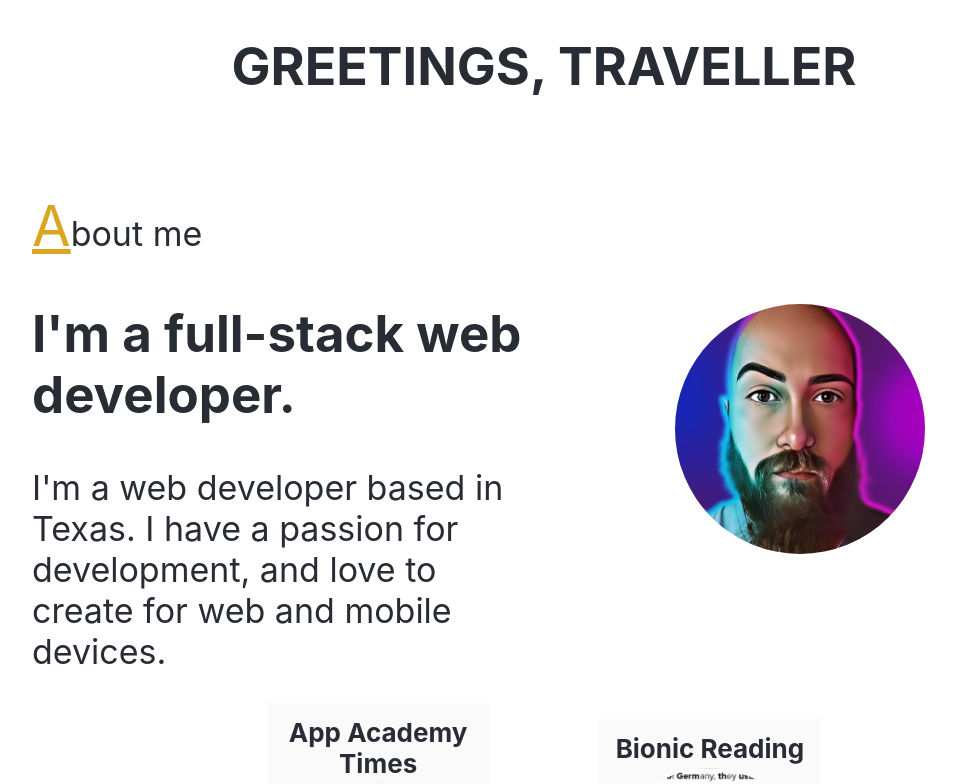
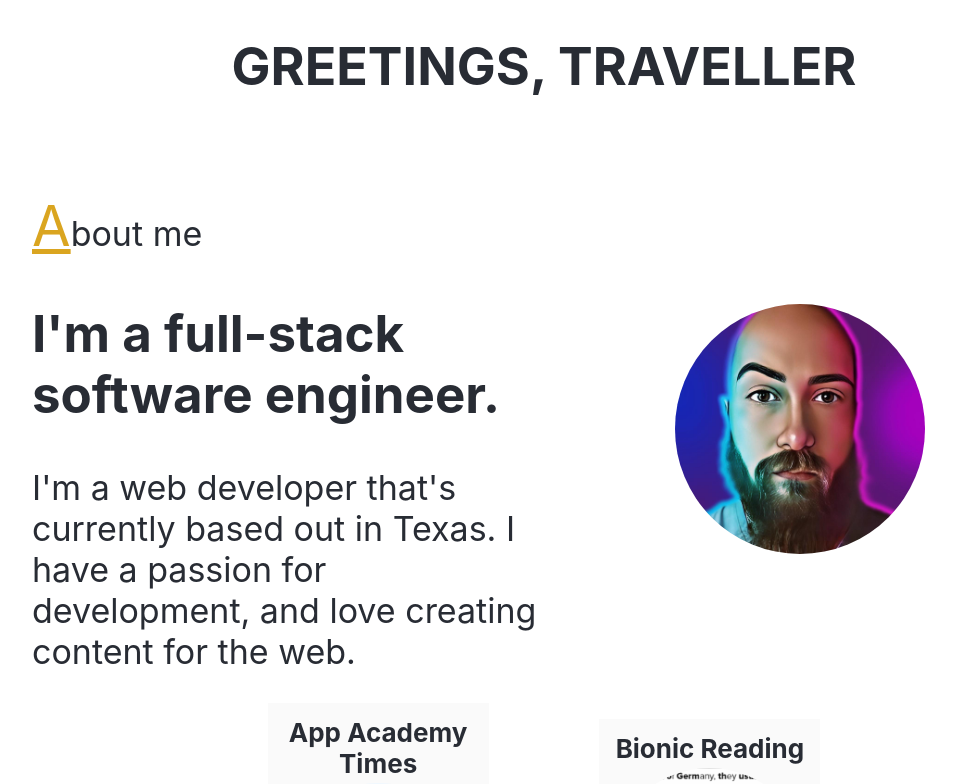
Before and after one commit to Psyclapped/zebulunmcneill.com, a React (Create React App) app in the folder zebulunmcneill/: page / in a window 1280 px wide. Shown: the top 784 px of the page, without its empty margins (96-1052 px from the left). Built offline with nearby package versions, Linux system fonts and the light colour scheme.

Commit message:
updating blurp text and size of portfolio titles

```diff
--- a/zebulunmcneill/src/App.js
+++ b/zebulunmcneill/src/App.js
@@ -11,8 +11,12 @@ function App() {
             <p>
               <span className="big-letter">A</span>bout me
             </p>
-            <h2>I'm a full-stack web developer.</h2>
-            <p>I'm a web developer based in Texas. I have a passion for development, and love to create for web and mobile devices.</p>
+            <h2>I'm a full-stack software engineer.</h2>
+            <p>I'm a web developer that's currently based out in Texas.
+              I have a passion for development, and love creating
+              content for the web.</p>
+            <p>
+            </p>
           </div>
           <div className="right">
             <img src="headshot.jpg" alt="headshot" className="headshot" />
```
